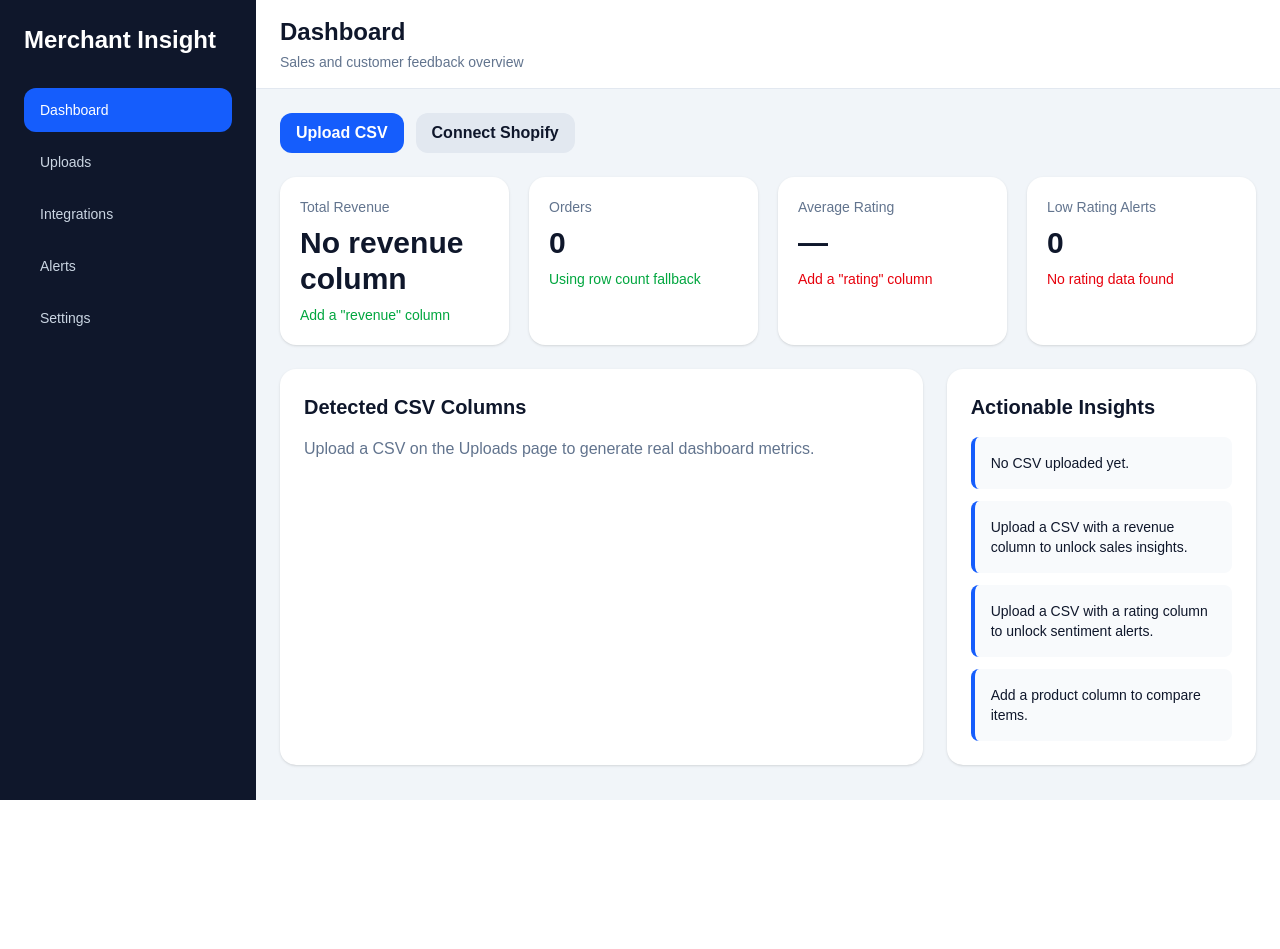
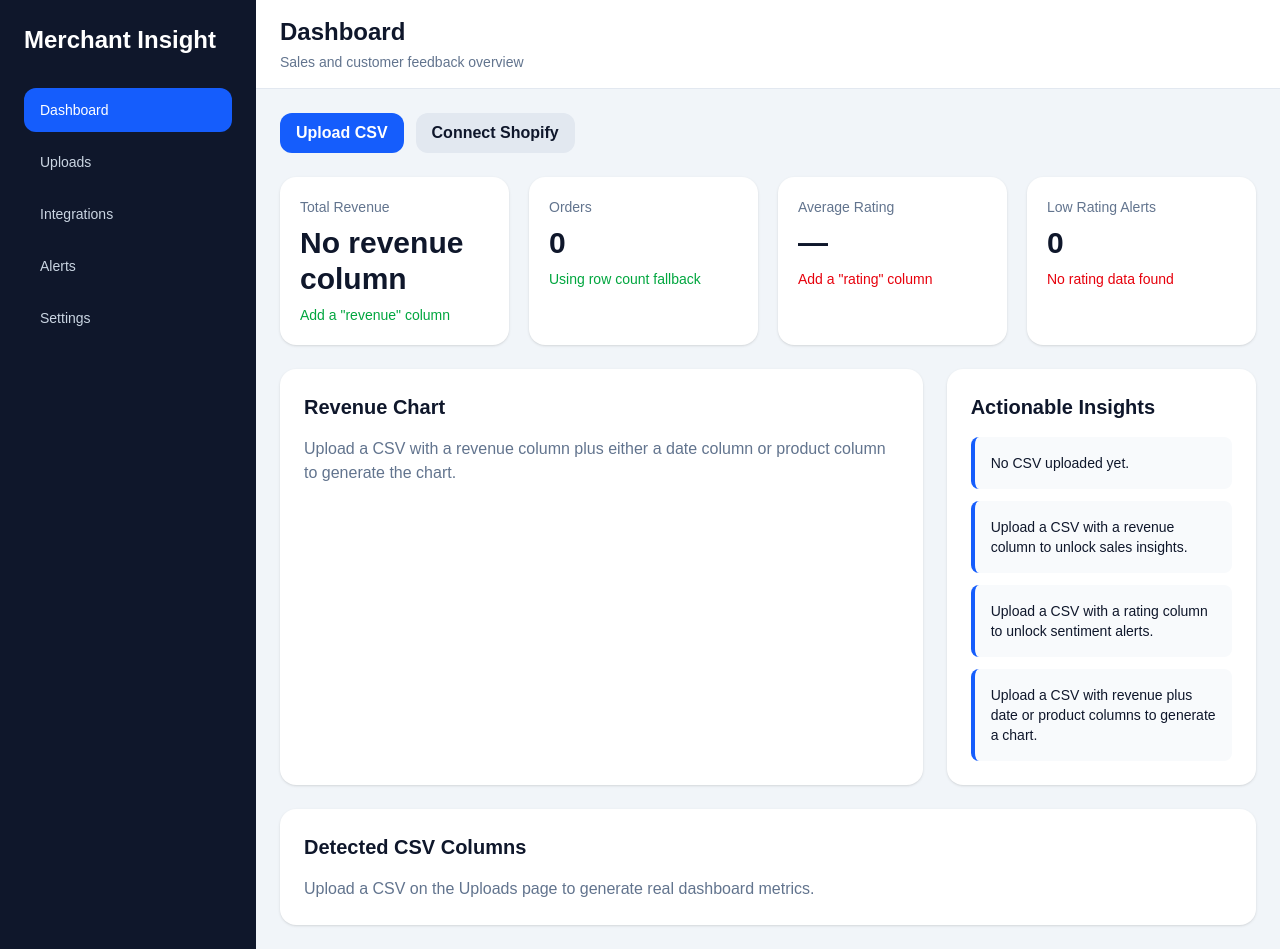
Before and after one commit to chriscoulter2/merchant-dashboard, a Next.js app: page / in a window 1280 px wide. Before the commit the page ends 800 px from the top, so only its background shows below. Built offline with nearby package versions, Linux system fonts and the light colour scheme.

Commit message:
Make dashboard chart use uploaded CSV data

```diff
--- a/app/(appshell)/page.js
+++ b/app/(appshell)/page.js
@@ -20,6 +20,10 @@ function parseNumber(value) {
   return Number.isFinite(number) ? number : 0;
 }
 
+function formatMoney(value) {
+  return `$${value.toLocaleString()}`;
+}
+
 export default function Home() {
   const { csvRows, csvHeaders, csvFileName } = useData();
 
@@ -27,6 +31,7 @@ export default function Home() {
   const ordersColumn = findColumnName(csvHeaders, ["orders", "order_count", "quantity", "qty"]);
   const ratingColumn = findColumnName(csvHeaders, ["rating", "reviewscore", "review_score", "stars"]);
   const productColumn = findColumnName(csvHeaders, ["product", "item", "product_name", "name"]);
+  const dateColumn = findColumnName(csvHeaders, ["date", "day", "order_date", "created_at"]);
 
   const totalRevenue = revenueColumn
     ? csvRows.reduce((sum, row) => sum + parseNumber(row[revenueColumn]), 0)
@@ -44,7 +49,10 @@ export default function Home() {
     : "—";
 
   const lowRatingCount = ratingColumn
-    ? csvRows.filter((row) => parseNumber(row[ratingColumn]) > 0 && parseNumber(row[ratingColumn]) < 4).length
+    ? csvRows.filter((row) => {
+        const value = parseNumber(row[ratingColumn]);
+        return value > 0 && value < 4;
+      }).length
     : 0;
 
   const productTotals = {};
@@ -65,10 +73,56 @@ export default function Home() {
   const topProduct =
     Object.entries(productTotals).sort((a, b) => b[1] - a[1])[0]?.[0] || "—";
 
+  let chartTitle = "Revenue Chart";
+  let chartData = [];
+
+  if (dateColumn && revenueColumn) {
+    const revenueByDate = {};
+
+    csvRows.forEach((row) => {
+      const date = row[dateColumn] || "Unknown";
+      const revenue = parseNumber(row[revenueColumn]);
+
+      if (!revenueByDate[date]) {
+        revenueByDate[date] = 0;
+      }
+
+      revenueByDate[date] += revenue;
+    });
+
+    chartData = Object.entries(revenueByDate)
+      .map(([label, value]) => ({ label, value }))
+      .slice(0, 10);
+
+    chartTitle = `Revenue by ${dateColumn}`;
+  } else if (productColumn && revenueColumn) {
+    const revenueByProduct = {};
+
+    csvRows.forEach((row) => {
+      const product = row[productColumn] || "Unknown";
+      const revenue = parseNumber(row[revenueColumn]);
+
+      if (!revenueByProduct[product]) {
+        revenueByProduct[product] = 0;
+      }
+
+      revenueByProduct[product] += revenue;
+    });
+
+    chartData = Object.entries(revenueByProduct)
+      .map(([label, value]) => ({ label, value }))
+      .sort((a, b) => b.value - a.value)
+      .slice(0, 10);
+
+    chartTitle = `Revenue by ${productColumn}`;
+  }
+
+  const maxChartValue = Math.max(...chartData.map((item) => item.value), 1);
+
   const cards = [
     {
       title: "Total Revenue",
-      value: revenueColumn ? `$${totalRevenue.toLocaleString()}` : "No revenue column",
+      value: revenueColumn ? formatMoney(totalRevenue) : "No revenue column",
       helper: revenueColumn ? `Using "${revenueColumn}"` : 'Add a "revenue" column',
       positive: true,
     },
@@ -100,9 +154,9 @@ export default function Home() {
     ratingColumn
       ? `${lowRatingCount} rows are below a 4.0 rating threshold.`
       : "Upload a CSV with a rating column to unlock sentiment alerts.",
-    productColumn
-      ? `Detected product column: "${productColumn}".`
-      : "Add a product column to compare items.",
+    chartData.length > 0
+      ? `Chart is currently grouped using ${dateColumn ? `"${dateColumn}"` : `"${productColumn}"`}.`
+      : "Upload a CSV with revenue plus date or product columns to generate a chart.",
   ];
 
   return (
@@ -139,22 +193,46 @@ export default function Home() {
 
         <section className="grid grid-cols-1 lg:grid-cols-3 gap-6">
           <div className="lg:col-span-2 bg-white rounded-2xl p-6 shadow-sm">
-            <h2 className="text-xl font-bold mb-4">Detected CSV Columns</h2>
+            <h2 className="text-xl font-bold mb-4">{chartTitle}</h2>
 
-            {csvHeaders.length > 0 ? (
-              <div className="flex flex-wrap gap-2">
-                {csvHeaders.map((header) => (
-                  <span
-                    key={header}
-                    className="bg-slate-100 border border-slate-200 rounded-full px-3 py-1 text-sm"
-                  >
-                    {header}
-                  </span>
-                ))}
-              </div>
+            {chartData.length > 0 ? (
+              <>
+                <div className="h-72 flex items-end gap-4">
+                  {chartData.map((item) => {
+                    const heightPercent = Math.max(
+                      10,
+                      Math.round((item.value / maxChartValue) * 100)
+                    );
+
+                    return (
+                      <div
+                        key={item.label}
+                        className="flex-1 flex flex-col items-center justify-end h-full"
+                      >
+                        <div className="text-xs text-slate-500 mb-2">
+                          {formatMoney(item.value)}
+                        </div>
+
+                        <div
+                          className="w-full max-w-[70px] bg-blue-500 rounded-t-xl"
+                          style={{ height: `${heightPercent}%` }}
+                        />
+
+                        <div className="mt-2 text-sm text-slate-500 text-center break-words">
+                          {item.label}
+                        </div>
+                      </div>
+                    );
+                  })}
+                </div>
+
+                <p className="text-slate-500 text-sm mt-4">
+                  Showing up to 10 grouped revenue bars from the uploaded CSV.
+                </p>
+              </>
             ) : (
               <p className="text-slate-500">
-                Upload a CSV on the Uploads page to generate real dashboard metrics.
+                Upload a CSV with a revenue column plus either a date column or product column to generate the chart.
               </p>
             )}
           </div>
@@ -173,6 +251,27 @@ export default function Home() {
             </div>
           </div>
         </section>
+
+        <section className="mt-6 bg-white rounded-2xl p-6 shadow-sm">
+          <h2 className="text-xl font-bold mb-4">Detected CSV Columns</h2>
+
+          {csvHeaders.length > 0 ? (
+            <div className="flex flex-wrap gap-2">
+              {csvHeaders.map((header) => (
+                <span
+                  key={header}
+                  className="bg-slate-100 border border-slate-200 rounded-full px-3 py-1 text-sm"
+                >
+                  {header}
+                </span>
+              ))}
+            </div>
+          ) : (
+            <p className="text-slate-500">
+              Upload a CSV on the Uploads page to generate real dashboard metrics.
+            </p>
+          )}
+        </section>
       </div>
     </>
   );
```
